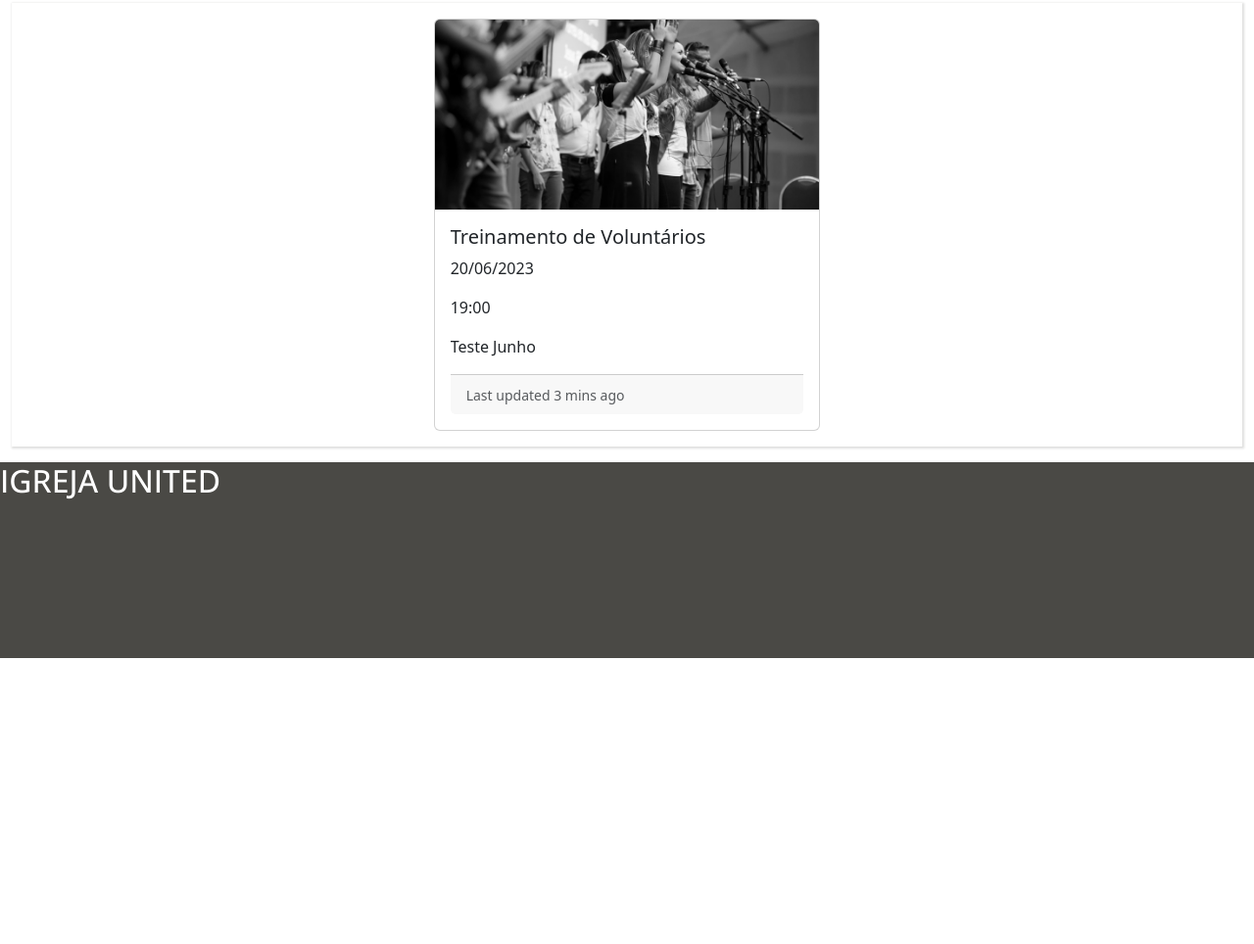
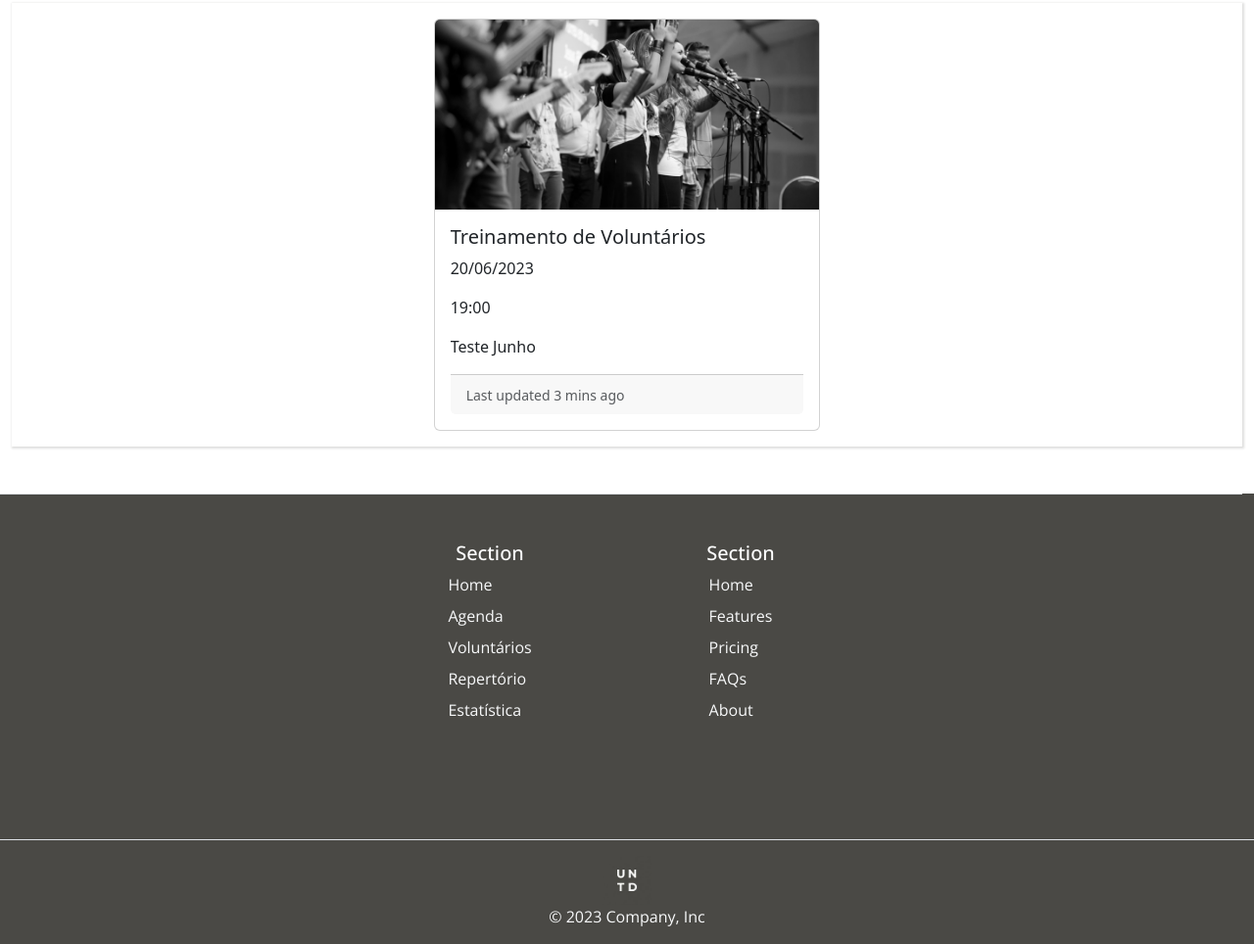
Before and after one commit to silashorta/voluntarios, a website with bundled scripts: page index.html in a window 1280 px wide. Shown: the part 550-1514 px from the top of the page at 98% size. Before the commit the page ends 1222 px from the top, so only its background shows below. Built offline with nearby package versions, Linux system fonts and the light colour scheme.

Commit message:
Add files via upload

```diff
--- a/index.html
+++ b/index.html
@@ -102,8 +102,39 @@
 
   </main>
   <footer class="footer">
-    <section>
-      <h2>IGREJA UNITED</h2>
+    <section class="w-100 row row-cols-2 row-cols-sm-2 row-cols-md-5 py-5 my-5 d-flex justify-content-center border-top">
+      <div class="col d-flex justify-content-center align-items-center flex-column mb-3">
+        <h5>Section</h5>
+        <ul class="nav flex-column">
+          <li class="nav-item mb-2"><a href="#" class="nav-link p-0 text-light">Home</a></li>
+          <li class="nav-item mb-2"><a href="#" class="nav-link p-0 text-light">Agenda</a></li>
+          <li class="nav-item mb-2"><a href="#" class="nav-link p-0 text-light">Voluntários</a></li>
+          <li class="nav-item mb-2"><a href="#" class="nav-link p-0 text-light">Repertório</a></li>
+          <li class="nav-item mb-2"><a href="#" class="nav-link p-0 text-light">Estatística</a></li>
+        </ul>
+      </div>
+
+      <div class="col d-flex justify-content-center align-items-center flex-column mb-3">
+        <h5>Section</h5>
+        <ul class="nav flex-column">
+          <li class="nav-item mb-2"><a href="#" class="nav-link p-0 text-light">Home</a></li>
+          <li class="nav-item mb-2"><a href="#" class="nav-link p-0 text-light">Features</a></li>
+          <li class="nav-item mb-2"><a href="#" class="nav-link p-0 text-light">Pricing</a></li>
+          <li class="nav-item mb-2"><a href="#" class="nav-link p-0 text-light">FAQs</a></li>
+          <li class="nav-item mb-2"><a href="#" class="nav-link p-0 text-light">About</a></li>
+        </ul>
+      </div>
+    </section>
+
+    <section class="d-flex flex-wrap flex-column align-items-center py-3 mt-4 border-top">
+      <div class="col-md-4 d-flex flex-column justify-content-center align-items-center align-content-center">
+        <div class="col">
+          <a href="/" class="d-flex link-dark text-decoration-none">
+            <img src="image/logo1.jfif" width="50" alt="">
+          </a>
+        </div>
+        <span class="mb-3 mb-md-0 text-light">© 2023 Company, Inc</span>
+      </div>
     </section>
   </footer>
   <script src="https://cdn.jsdelivr.net/npm/bootstrap@5.3.0-alpha3/dist/js/bootstrap.bundle.min.js"
--- a/style/style.css
+++ b/style/style.css
@@ -132,7 +132,7 @@ pre{
     background-color: var(--preto);
     color: var(--branco);
     font-family: var(--opensans);
-    height: 200px;
+    height: auto;
 }
 
 .card_item{
```
Also changed, not shown: pages/estatisticas.html (+3 -0 lines).
